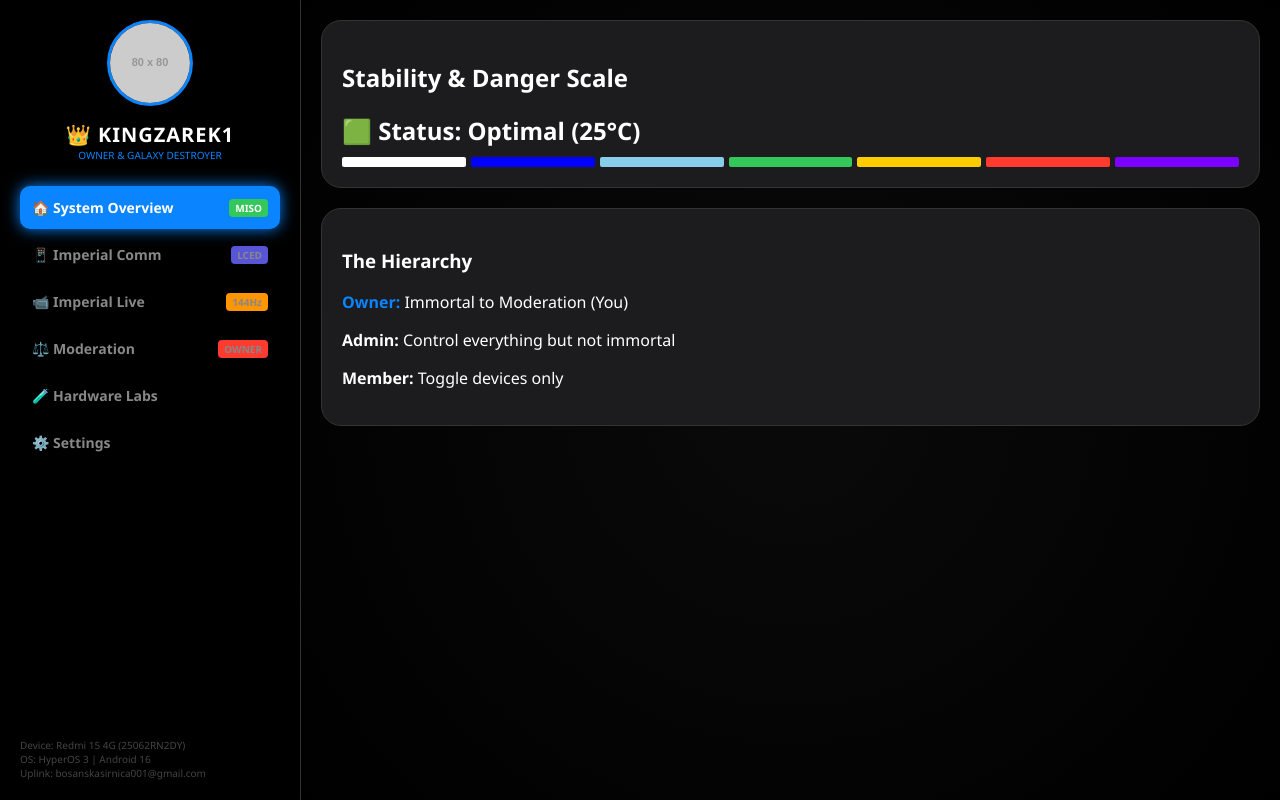
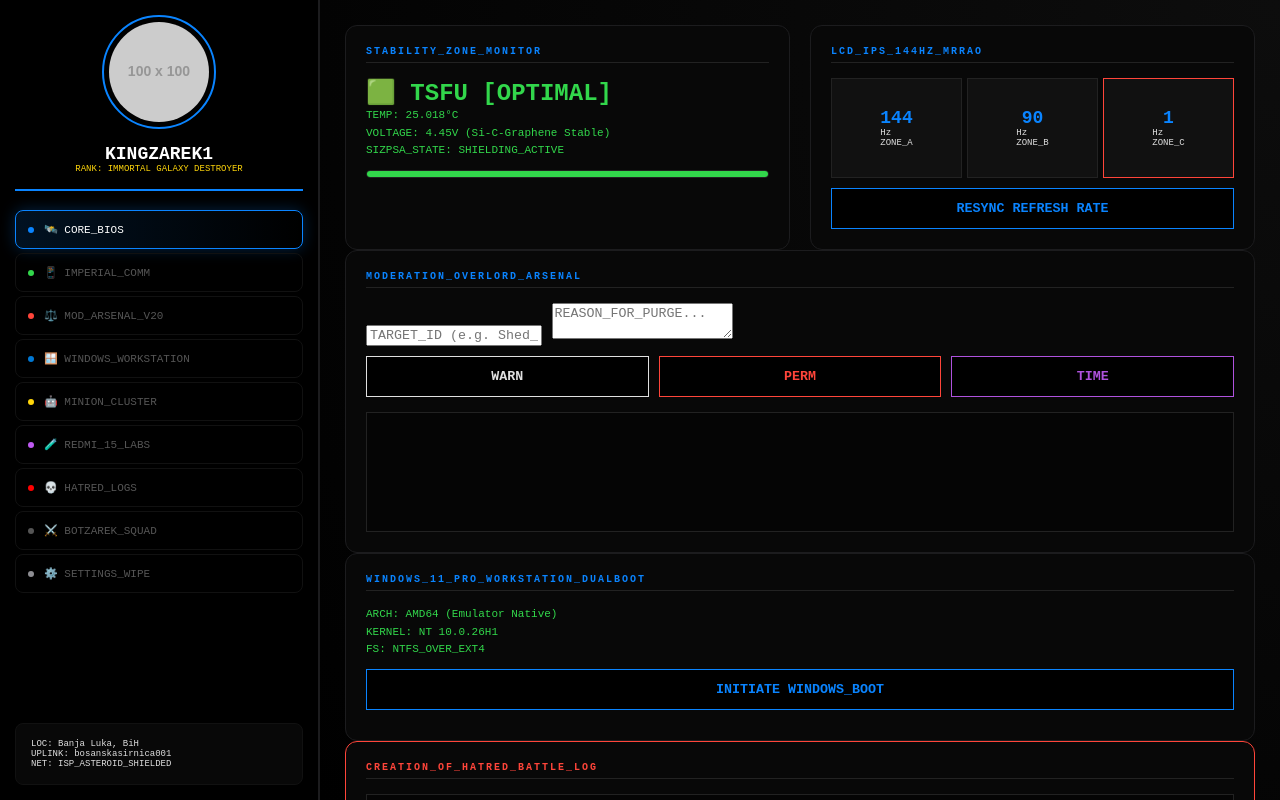
Before and after one commit to HyperTechInc/HyperTech-HQ, a plain HTML site: page Website/index.html in a window 1280 px wide. Drawn offline with Linux system fonts and the light colour scheme; placeholder pictures from the web are drawn by us.

Commit message:
Update index.html

```diff
--- a/Website/index.html
+++ b/Website/index.html
@@ -3,147 +3,155 @@
 <head>
     <meta charset="UTF-8">
     <meta name="viewport" content="width=device-width, initial-scale=1.0, maximum-scale=1.0, user-scalable=no">
-    <title>HyperTech | ULE Supreme v17.5 [GALAXY DESTROYER]</title>
+    <title>HyperTech | v20.0 OMEGA GALAXY DESTROYER</title>
     <style>
         :root {
-            --accent: #0a84ff; --bg: #000000; --card: #1c1c1e; --text: #ffffff;
-            --green: #34c759; --danger: #ff3b30; --border: #333333; --warn: #ffcc00;
-            --nuclear: #7b00ff; --cold: #87ceeb; --frost: #0000ff;
+            --accent: #0a84ff; --bg: #000; --card: #080808; --text: #e0e0e0;
+            --green: #32d74b; --danger: #ff453a; --border: #1c1c1e;
+            --nuclear: #bf5af2; --frost: #0a84ff; --cold: #64d2ff; --gray: #8e8e93; --gold: #ffd60a;
         }
-        body { background: var(--bg); color: var(--text); font-family: 'Segoe UI', Roboto, Helvetica, sans-serif; margin: 0; display: flex; height: 100vh; overflow: hidden; }
+        * { box-sizing: border-box; font-family: 'SF Mono', 'Fira Code', monospace; }
+        body { background: var(--bg); color: var(--text); margin: 0; display: flex; height: 100vh; overflow: hidden; }
 
-        /* SIDEBAR & HIERARCHY */
-        #sidebar { width: 260px; background: #000; border-right: 1px solid var(--border); display: flex; flex-direction: column; padding: 20px; flex-shrink: 0; }
-        .nav-item { padding: 12px; margin: 4px 0; border-radius: 10px; color: #888; cursor: pointer; font-weight: 600; font-size: 14px; transition: 0.2s; display: flex; align-items: center; }
-        .nav-item:hover { background: #111; color: #fff; }
-        .nav-item.active { background: var(--accent); color: #fff; box-shadow: 0 0 15px var(--accent); }
-        .rank-tag { font-size: 10px; padding: 2px 6px; border-radius: 4px; margin-left: auto; font-weight: 900; }
+        /* THE IMPERIAL SPIRE SIDEBAR */
+        #sidebar { width: 320px; background: #000; border-right: 2px solid var(--border); display: flex; flex-direction: column; padding: 15px; flex-shrink: 0; overflow-y: auto; scrollbar-width: none; }
+        .sidebar-header { border-bottom: 2px solid var(--accent); padding-bottom: 15px; margin-bottom: 15px; text-align: center; }
+        .nav-item { padding: 12px; margin: 4px 0; border: 1px solid #111; border-radius: 8px; color: #555; cursor: pointer; font-size: 11px; display: flex; align-items: center; text-transform: uppercase; transition: 0.3s; }
+        .nav-item:hover { border-color: var(--accent); color: #fff; background: #0a84ff11; }
+        .nav-item.active { background: linear-gradient(90deg, #0a84ff22, transparent); border-color: var(--accent); color: #fff; box-shadow: 0 0 15px #0a84ff44; }
+        .indicator { width: 6px; height: 6px; border-radius: 50%; margin-right: 10px; }
 
-        /* MAIN DASHBOARD */
-        main { flex: 1; overflow-y: auto; padding: 20px; background: radial-gradient(circle at center, #0a0a0a 0%, #000 100%); }
-        .card { background: var(--card); border-radius: 20px; padding: 20px; border: 1px solid var(--border); margin-bottom: 20px; position: relative; overflow: hidden; }
-        .tab-view { display: none; }
-        .tab-view.active { display: block; animation: slideIn 0.3s ease-out; }
+        /* DATA VOID MAIN */
+        main { flex: 1; overflow-y: auto; padding: 25px; background: radial-gradient(circle at top right, #0d0d0d, #000); }
+        .grid-master { display: grid; grid-template-columns: repeat(auto-fit, minmax(300px, 1fr)); gap: 20px; }
+        .card { background: var(--card); border: 1px solid var(--border); padding: 20px; border-radius: 12px; position: relative; transition: 0.3s; }
+        .card:hover { border-color: var(--accent); box-shadow: 0 0 20px #000; }
+        .card-header { font-size: 10px; color: var(--accent); margin-bottom: 15px; border-bottom: 1px solid #222; padding-bottom: 5px; font-weight: 900; letter-spacing: 2px; }
 
-        /* TEMPERATURE ZONES */
-        .temp-scale { display: flex; gap: 5px; margin-top: 10px; }
-        .zone { flex: 1; height: 10px; border-radius: 2px; }
+        /* LIVE TELEMETRY */
+        .telemetry { font-size: 11px; line-height: 1.6; color: var(--green); }
+        .bar-container { background: #111; height: 8px; border-radius: 4px; margin: 10px 0; overflow: hidden; border: 1px solid #222; }
+        .bar-fill { height: 100%; width: 0%; transition: 1s ease-in-out; }
 
-        /* MODERATION & USER LIST */
-        .user-row { background: #111; padding: 15px; border-radius: 12px; margin-bottom: 10px; border: 1px solid #222; display: flex; justify-content: space-between; align-items: center; }
+        /* MULTI-ZONE DISPLAY (MRRAO) */
+        .mrrao-viz { display: flex; gap: 5px; height: 100px; }
+        .viz-zone { flex: 1; background: #111; border: 1px solid #222; display: flex; flex-direction: column; align-items: center; justify-content: center; font-size: 9px; }
+        .viz-hz { font-size: 18px; font-weight: 900; color: var(--accent); }
 
-        /* INPUTS & BUTTONS */
-        .btn-main { width: 100%; padding: 12px; background: var(--accent); border: none; border-radius: 10px; color: #fff; font-weight: 800; cursor: pointer; text-transform: uppercase; letter-spacing: 1px; }
-        input, textarea, select { width: 100%; padding: 12px; background: #2c2c2e; border: 1px solid #444; border-radius: 10px; color: #fff; margin: 8px 0; box-sizing: border-box; outline: none; }
+        /* BUTTONS & TERMINAL */
+        .btn-over { width: 100%; padding: 12px; background: #000; border: 1px solid var(--accent); color: var(--accent); cursor: pointer; font-weight: 900; margin-top: 10px; text-transform: uppercase; }
+        .btn-over:hover { background: var(--accent); color: #000; }
+        .terminal-box { background: #050505; border: 1px solid #222; padding: 10px; font-size: 10px; color: var(--gray); height: 120px; overflow-y: auto; }
 
-        @keyframes slideIn { from { transform: translateY(10px); opacity: 0; } to { transform: translateY(0); opacity: 1; } }
+        @keyframes pulse { 0% { opacity: 1; } 50% { opacity: 0.5; } 100% { opacity: 1; } }
+        .live-tag { color: var(--danger); animation: pulse 1s infinite; font-weight: 900; }
     </style>
 </head>
 <body>
 
     <aside id="sidebar">
-        <div style="text-align:center; margin-bottom: 20px;">
-            <img id="pfp-sidebar" src="https://via.placeholder.com/80" onclick="document.getElementById('pfp-upload').click()" style="width:80px; height:80px; border-radius:50%; border:3px solid var(--accent); cursor:pointer; object-fit: cover;">
-            <input type="file" id="pfp-upload" style="display:none;" onchange="loadPFP(event)">
-            <div id="side-name" style="font-weight:900; margin-top:10px; font-size:20px; letter-spacing:1px;">👑 KINGZAREK1</div>
-            <div style="font-size:10px; color:var(--accent);">OWNER & GALAXY DESTROYER</div>
+        <div class="sidebar-header">
+            <img id="pfp" src="https://via.placeholder.com/100" style="border: 2px solid var(--accent); padding: 5px; border-radius: 50%; margin-bottom: 10px;">
+            <div style="font-size: 18px; font-weight: 900; color: #fff;">KINGZAREK1</div>
+            <div style="font-size: 9px; color: var(--gold);">RANK: IMMORTAL GALAXY DESTROYER</div>
         </div>
 
         <nav>
-            <div class="nav-item active" onclick="tab('home', this)">🏠 System Overview <span class="rank-tag" style="background:var(--green)">MISO</span></div>
-            <div class="nav-item" onclick="tab('comm', this)">📱 Imperial Comm <span class="rank-tag" style="background:#5856d6">LCED</span></div>
-            <div class="nav-item" onclick="tab('live', this)">📹 Imperial Live <span class="rank-tag" style="background:#ff9500">144Hz</span></div>
-            <div class="nav-item" onclick="tab('mod', this)">⚖️ Moderation <span class="rank-tag" style="background:var(--danger)">OWNER</span></div>
-            <div class="nav-item" onclick="tab('hardware', this)">🧪 Hardware Labs</div>
-            <div class="nav-item" onclick="tab('settings', this)">⚙️ Settings</div>
+            <div class="nav-item active" onclick="tab('core', this)"><span class="indicator" style="background:var(--accent)"></span>🛰️ CORE_BIOS</div>
+            <div class="nav-item" onclick="tab('comm', this)"><span class="indicator" style="background:var(--green)"></span>📱 IMPERIAL_COMM</div>
+            <div class="nav-item" onclick="tab('mod', this)"><span class="indicator" style="background:var(--danger)"></span>⚖️ MOD_ARSENAL_v20</div>
+            <div class="nav-item" onclick="tab('windows', this)"><span class="indicator" style="background:#0078d4"></span>🪟 WINDOWS_WORKSTATION</div>
+            <div class="nav-item" onclick="tab('minions', this)"><span class="indicator" style="background:var(--gold)"></span>🤖 MINION_CLUSTER</div>
+            <div class="nav-item" onclick="tab('hardware', this)"><span class="indicator" style="background:var(--nuclear)"></span>🧪 REDMI_15_LABS</div>
+            <div class="nav-item" onclick="tab('hatred', this)"><span class="indicator" style="background:#f00"></span>💀 HATRED_LOGS</div>
+            <div class="nav-item" onclick="tab('bots', this)"><span class="indicator" style="background:#555"></span>⚔️ BOTZAREK_SQUAD</div>
+            <div class="nav-item" onclick="tab('settings', this)"><span class="indicator" style="background:var(--gray)"></span>⚙️ SETTINGS_WIPE</div>
         </nav>
 
-        <div style="margin-top:auto; font-size:10px; color:#444;">
-            Device: Redmi 15 4G (25062RN2DY)<br>
-            OS: HyperOS 3 | Android 16<br>
-            Uplink: bosanskasirnica001@gmail.com
+        <div style="margin-top:auto; background:#080808; padding:15px; border:1px solid #111; border-radius:8px; font-size:9px;">
+            LOC: Banja Luka, BiH<br>
+            UPLINK: bosanskasirnica001<br>
+            NET: ISP_ASTEROID_SHIELDED
         </div>
     </aside>
 
     <main>
-        <div id="view-home" class="tab-view active">
-            <div class="card">
-                <h2>Stability & Danger Scale</h2>
-                <div id="temp-display" style="font-size:24px; font-weight:bold;">🟩 Status: Optimal (25°C)</div>
-                <div class="temp-scale">
-                    <div class="zone" style="background:#fff;" title="Frost (-20°C)"></div>
-                    <div class="zone" style="background:var(--frost);" title="Frost (-20°C)"></div>
-                    <div class="zone" style="background:var(--cold);" title="Cold (-15°C)"></div>
-                    <div class="zone" style="background:var(--green);" title="Optimal"></div>
-                    <div class="zone" style="background:var(--warn);" title="Warm"></div>
-                    <div class="zone" style="background:var(--danger);" title="Danger"></div>
-                    <div class="zone" style="background:var(--nuclear);" title="ŉ Nuclear"></div>
+        <div id="view-core" class="tab-view active">
+            <div class="grid-master">
+                <div class="card">
+                    <div class="card-header">STABILITY_ZONE_MONITOR</div>
+                    <div style="font-size:24px; font-weight:900; color:var(--green);" id="main-status">🟩 TSFU [OPTIMAL]</div>
+                    <div class="telemetry">
+                        TEMP: 25.018°C<br>
+                        VOLTAGE: 4.45V (Si-C-Graphene Stable)<br>
+                        SIZPSA_STATE: SHIELDING_ACTIVE
+                    </div>
+                    <div class="bar-container"><div class="bar-fill" style="width: 100%; background:var(--green);"></div></div>
                 </div>
-            </div>
-            <div class="card">
-                <h3>The Hierarchy</h3>
-                <p><strong style="color:var(--accent)">Owner:</strong> Immortal to Moderation (You)</p>
-                <p><strong>Admin:</strong> Control everything but not immortal</p>
-                <p><strong>Member:</strong> Toggle devices only</p>
-            </div>
-        </div>
 
-        <div id="view-comm" class="tab-view">
-            <div class="card" style="height: 500px; display:flex;">
-                <div style="width:150px; border-right:1px solid #333; padding-right:10px;">
-                    <div style="font-size:11px; color:#555;">CHANNELS</div>
-                    <div class="nav-item" onclick="setChat('MIK Council')">👑 Council</div>
-                    <div class="nav-item" onclick="setChat('LCED Team')">🧪 LCED Lab</div>
-                    <div class="nav-item" onclick="setChat('Global')">🌐 Global</div>
+                <div class="card">
+                    <div class="card-header">LCD_IPS_144HZ_MRRAO</div>
+                    <div class="mrrao-viz">
+                        <div class="viz-zone"><span class="viz-hz">144</span>Hz<br>ZONE_A</div>
+                        <div class="viz-zone"><span class="viz-hz">90</span>Hz<br>ZONE_B</div>
+                        <div class="viz-zone" style="border-color:var(--danger);"><span class="viz-hz">1</span>Hz<br>ZONE_C</div>
+                    </div>
+                    <button class="btn-over" onclick="runFix()">RESYNC REFRESH RATE</button>
                 </div>
-                <div style="flex:1; padding-left:15px; display:flex; flex-direction:column;">
-                    <h4 id="chat-header">MIK Council</h4>
-                    <div id="chat-feed" style="flex:1; overflow-y:auto; background:#111; padding:10px; border-radius:10px;">
-                        <div style="color:var(--accent)">[SYSTEM]: Gemini Online via bosanskasirnica001</div>
-                    </div>
-                    <div style="display:flex; gap:5px; margin-top:10px;">
-                        <input type="text" id="chat-in" placeholder="Command...">
-                        <button onclick="send()" style="background:var(--accent); border:none; color:#fff; border-radius:8px; padding:0 15px;">Send</button>
-                    </div>
-                </div>
-            </div>
-        </div>
-
-        <div id="view-hardware" class="tab-view">
-            <div class="card">
-                <h2>🧪 Si-C-Graphene-Saltion Lab</h2>
-                <p>Capacity: 100,000mAh+ | Speed: 250W+</p>
-                <button class="btn-main" onclick="alert('Super-Zone Testing Initiated...')">Start Super-Zone Test</button>
-            </div>
-            <div class="card" style="border-left: 5px solid var(--accent);">
-                <h3>Display Specs</h3>
-                <p>Panel: LCD IPS (OLED Blocked)</p>
-                <p>Refresh: 144Hz | Switching: 0.018ms</p>
-                <p>MRRAO: <span style="color:var(--green)">Enabled (3+ Zones)</span></p>
             </div>
         </div>
 
         <div id="view-mod" class="tab-view">
             <div class="card">
-                <h2>Moderation Arsenal</h2>
-                <textarea id="mod-reason" placeholder="Enter reason (e.g. Clanker activity, ISP Asteroid Goon)..."></textarea>
-                <div class="user-row" id="u1">
-                    <div><strong>Shed (lvl 0)</strong><br><small>Status: ISP Asteroid</small></div>
-                    <div style="display:flex; gap:5px;">
-                        <button class="btn-main" style="width:60px; font-size:9px; background:var(--warn);" onclick="mod('Warn', 'u1')">WARN</button>
-                        <button class="btn-main" style="width:60px; font-size:9px; background:var(--danger);" onclick="mod('PERM BAN', 'u1', true)">PURGE</button>
-                    </div>
+                <div class="card-header">MODERATION_OVERLORD_ARSENAL</div>
+                <input type="text" id="target-id" placeholder="TARGET_ID (e.g. Shed_lvl_0)">
+                <textarea id="sentence" placeholder="REASON_FOR_PURGE..."></textarea>
+                <div style="display:grid; grid-template-columns: 1fr 1fr 1fr; gap:10px;">
+                    <button class="btn-over" style="border-color:var(--warn); color:var(--warn);" onclick="mod('WARN')">WARN</button>
+                    <button class="btn-over" style="border-color:var(--danger); color:var(--danger);" onclick="mod('PURGE')">PERM</button>
+                    <button class="btn-over" style="border-color:#af52de; color:#af52de;" onclick="mod('T-BAN')">TIME</button>
                 </div>
-                <div id="mod-logs" style="font-family:monospace; font-size:11px; color:var(--green); margin-top:10px;"></div>
+                <div class="terminal-box" id="mod-terminal" style="margin-top:15px;"></div>
             </div>
         </div>
 
-        <div id="view-settings" class="tab-view">
+        <div id="view-windows" class="tab-view">
             <div class="card">
-                <h2>Imperial Settings</h2>
-                <label>VPhoneOS Super-Zone Toggle</label>
-                <select><option>Active</option><option>Deep Sleep</option></select>
-                <button class="btn-main" style="background:var(--danger); margin-top:20px;" onclick="forceLogout()">⚠️ NUCLEAR LOGOUT & WIPE</button>
+                <div class="card-header">WINDOWS_11_PRO_WORKSTATION_DUALBOOT</div>
+                <div class="telemetry">
+                    ARCH: AMD64 (Emulator Native)<br>
+                    KERNEL: NT 10.0.26H1<br>
+                    FS: NTFS_OVER_EXT4
+                </div>
+                <button class="btn-over" onclick="bootWin()">INITIATE WINDOWS_BOOT</button>
+                <div id="boot-log" style="color:#0078d4; font-size:10px; margin-top:10px;"></div>
+            </div>
+        </div>
+
+        <div id="view-hatred" class="tab-view">
+            <div class="card" style="border-color: var(--danger);">
+                <div class="card-header" style="color:var(--danger);">CREATION_OF_HATRED_BATTLE_LOG</div>
+                <div class="terminal-box" style="color:var(--danger); height:250px;">
+                    [!] ISP_ASTEROID_DETECTED: SHED_CLASS<br>
+                    [!] BOSS_MODE: REDMI_15_ACTIVE<br>
+                    [!] DEFENSE: AVAST_FIREWALL_v8.4 ENGAGED<br>
+                    [!] MINIONS: GATEWAY (STRICK) / HUB (MANAGER) READY<br>
+                    [!] STATUS: 1x1x1x1 LEVEL 500+ DETECTED
+                </div>
+            </div>
+        </div>
+
+        <div id="view-bots" class="tab-view">
+            <div class="card">
+                <div class="card-header">BOTZAREK_PYTHON_SQUAD_TERMINAL</div>
+                <div style="display:grid; grid-template-columns:repeat(5, 1fr); gap:5px;">
+                    <div style="background:#111; height:30px; border:1px solid var(--green);">#01</div>
+                    <div style="background:#111; height:30px; border:1px solid var(--green);">#02</div>
+                    <div style="background:#111; height:30px; border:1px solid var(--green);">#03</div>
+                    <div style="background:#111; height:30px; border:1px solid var(--green);">#04</div>
+                    <div style="background:#111; height:30px; border:1px solid var(--green);">#05</div>
+                </div>
+                <button class="btn-over" style="margin-top:10px;">LAUNCH ALERT SQUAD</button>
             </div>
         </div>
     </main>
@@ -156,37 +164,22 @@
             el.classList.add('active');
         }
 
-        function setChat(name) { document.getElementById('chat-header').innerText = name; }
-
-        function send() {
-            const i = document.getElementById('chat-in');
-            if(!i.value) return;
-            // ANTI-ROBLOX FILTER
-            if(i.value.toLowerCase().includes("roblox")) {
-                alert("FORBIDDEN TERM. AUTO-MOD ACTIVATED.");
-                return;
-            }
-            document.getElementById('chat-feed').innerHTML += `<div><strong>You:</strong> ${i.value}</div>`;
-            i.value = "";
+        function mod(act) {
+            const target = document.getElementById('target-id').value || "UNKNOWN_CLANKER";
+            const reason = document.getElementById('sentence').value || "MISO_VIOLATION";
+            const term = document.getElementById('mod-terminal');
+            term.innerHTML += `> ${act}: ${target} [REASON: ${reason}]<br>`;
+            term.scrollTop = term.scrollHeight;
+            alert("IMPERIAL COMMAND: " + act + " EXECUTED.");
         }
 
-        function mod(act, id, kick = false) {
-            const reason = document.getElementById('mod-reason').value || "MISO Optimization.";
-            document.getElementById('mod-logs').innerHTML += `[${new Date().toLocaleTimeString()}] ${act} on ${id}: ${reason}<br>`;
-            if(kick) document.getElementById(id).innerHTML = "PURGED";
+        function bootWin() {
+            const log = document.getElementById('boot-log');
+            log.innerHTML = "LOADING NT KERNEL... RE-MAPPING GPU... WINDOWS_WORKSTATION_ONLINE.";
         }
 
-        function forceLogout() {
-            if(confirm("Initiate Nuclear Wipe for bosanskasirnica001?")) {
-                localStorage.clear();
-                location.reload();
-            }
-        }
-
-        function loadPFP(e) {
-            const r = new FileReader();
-            r.onload = () => document.getElementById('pfp-sidebar').src = r.result;
-            r.readAsDataURL(e.target.files[0]);
+        function runFix() {
+            alert("RESYNCING 144Hz IPS PANEL... OLED PROTECTION VERIFIED.");
         }
     </script>
 </body>
```
